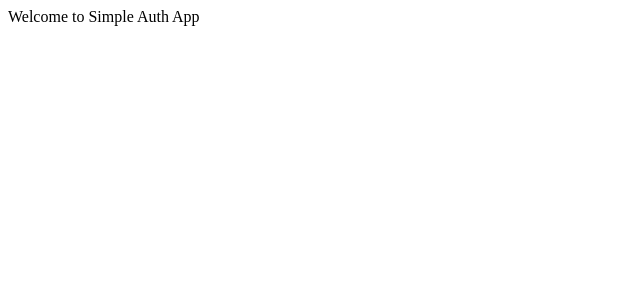
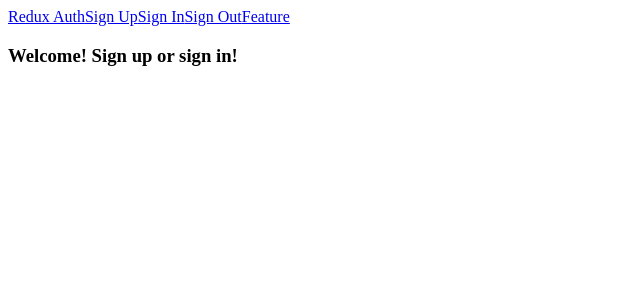
Before and after one commit to is3388/simple_auth, a React (Create React App) app in the folder client/: page / in a window 1280 px wide. Shown: the top 300 px of the page, without its empty margins (0-640 px from the left). Built offline with nearby package versions, Linux system fonts and the light colour scheme.

Commit message:
Added Header and Welcome components. Added routes for them and added a script to start up frontend server

```diff
--- a/client/src/components/App.js
+++ b/client/src/components/App.js
@@ -1,8 +1,10 @@
 import React from 'react'
+import Header from './Header'
 
-const App = () => {
+const App = ({children}) => {
     return ( <div>
-        Welcome to Simple Auth App
+        <Header />
+        {children}
     </div>)
 }
 
--- /dev/null
+++ b/client/src/components/Header.js
@@ -0,0 +1,16 @@
+import React from 'react'
+import { Link } from 'react-router-dom'
+
+const Header = () => {
+    return (
+        <div>
+            <Link to='/'>Redux Auth</Link>
+            <Link to='/signup'>Sign Up</Link>
+            <Link to='/signin'>Sign In</Link>
+            <Link to='/sigout'>Sign Out</Link>
+            <Link to='/feature'>Feature</Link>
+        </div>
+    )
+}
+
+export default Header
--- /dev/null
+++ b/client/src/components/Welcome.js
@@ -0,0 +1,9 @@
+import React from 'react'
+
+const Welcome = () => {
+    return (
+        <h3>Welcome! Sign up or sign in!</h3>
+    )
+}
+
+export default Welcome
--- a/client/src/index.js
+++ b/client/src/index.js
@@ -1,5 +1,13 @@
 import React from 'react'
 import ReactDOM from 'react-dom'
 import App from './components/App'
+import Welcome from './components/Welcome'
+import { BrowserRouter, Routes, Route } from 'react-router-dom'
 
-ReactDOM.render(<App />, document.querySelector('#root'))
+ReactDOM.render(
+<BrowserRouter>
+    <App />
+        <Routes>
+            <Route path='/' exact element={<Welcome/>} />
+        </Routes>
+</BrowserRouter>, document.querySelector('#root'))
--- a/package.json
+++ b/package.json
@@ -6,7 +6,8 @@
   "type": "module",
   "scripts": {
     "test": "echo \"Error: no test specified\" && exit 1",
-    "dev": "nodemon index.js"
+    "dev": "nodemon index.js",
+    "client": "npm start --prefix client"
   },
   "keywords": [],
   "author": "",
```
Also changed, not shown: client/public/logo192.png (added), client/public/logo512.png (added).
